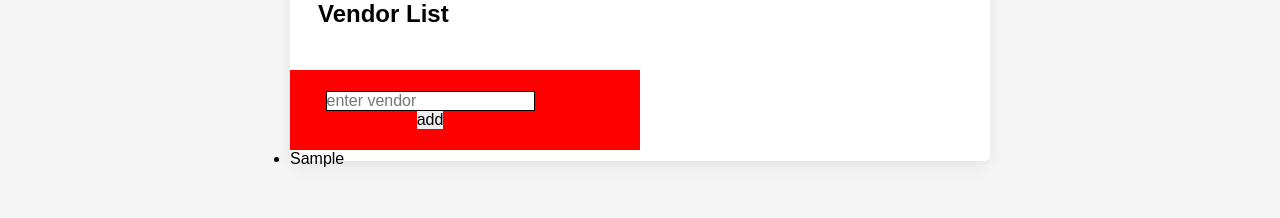
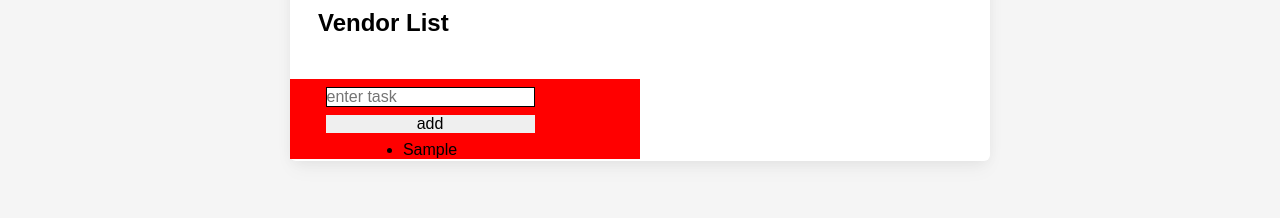
Before and after one commit to wedding-plnr/plnr-ui, a React (Create React App) app: page /create in a window 1280 px wide. Both pictures are taken after typing "Sample" into the empty fields and a click on the button "add". Shown: the part 389-607 px from the top of the page. Built offline with nearby package versions, Linux system fonts and the light colour scheme.

Commit message:
added ability to delete vendors

```diff
--- a/src/components/VendorItems.jsx
+++ b/src/components/VendorItems.jsx
@@ -1,13 +1,27 @@
 import React, { Component } from "react";
+// import FlipMove from 'react-flip-move';
 
 class VendorItems extends Component {
+  constructor(props) {
+    super(props);
+    this.createTasks = this.createTasks.bind(this);
+  }
+
+  delete(key) {
+    this.props.delete(key);
+  }
+
   createTasks(item) {
-    return <li key={item.key}>{item.text}</li>;
+    return (
+      <li onClick={() => this.delete(item.key)} key={item.key}>
+        {item.text}
+      </li>
+    );
   }
 
   render() {
-    const vendorEntries = this.props.entries;
-    const listItems = vendorEntries.map(this.createTasks);
+    var vendorEntries = this.props.entries;
+    var listItems = vendorEntries.map(this.createTasks);
 
     return <ul className="theList">{listItems}</ul>;
   }
--- a/src/components/VendorList.jsx
+++ b/src/components/VendorList.jsx
@@ -1,7 +1,6 @@
 import React, { Component } from "react";
-// import { Form } from "formik";
-import "./css/VendorList.css";
 import VendorItems from "./VendorItems";
+import './css/VendorsList.css'
 
 class VendorList extends Component {
   constructor(props) {
@@ -12,42 +11,49 @@ class VendorList extends Component {
     };
 
     this.addItem = this.addItem.bind(this);
+    this.deleteItem = this.deleteItem.bind(this);
   }
 
   addItem(e) {
+    var itemArray = this.state.items;
+
     if (this._inputElement.value !== "") {
-      let newItem = {
+      itemArray.unshift({
         text: this._inputElement.value,
         key: Date.now(),
-      };
+      });
 
-      this.setState((prevState) => {
-        return {
-          items: prevState.items.concat(newItem),
-        };
+      this.setState({
+        items: itemArray,
       });
 
       this._inputElement.value = "";
     }
+    console.log(itemArray);
+    e.preventDefault();
+  }
 
-    console.log(this.state.items);
+  deleteItem(key) {
+    var filteredItems = this.state.items.filter(function (item) {
+      return item.key !== key;
+    });
 
-    e.preventDefault();
+    this.setState({
+      items: filteredItems,
+    });
   }
 
   render() {
     return (
       <div className="vendorListMain">
-        <div className="header">
-          <form className="vendorList" onSubmit={this.addItem}>
+          <form onSubmit={this.addItem}>
             <input
               ref={(a) => (this._inputElement = a)}
-              placeholder="enter vendor"
+              placeholder="enter task"
             ></input>
             <button type="submit">add</button>
           </form>
-        <VendorItems entries={this.state.items} />
-        </div>
+        <VendorItems entries={this.state.items} delete={this.deleteItem} />
       </div>
     );
   }
--- a/src/components/css/VendorList.css
+++ /dev/null
@@ -1,11 +0,0 @@
-.vendorList {
-    /* background-color: red; */
-    display: flex;
-    flex-direction: column;
-    justify-content: center;
-    align-items: center;
-    padding-right: 70px;
-    height: 80px;
-    width: 50%;
-    background-color: red;
-}
--- /dev/null
+++ b/src/components/css/VendorsList.css
@@ -0,0 +1,19 @@
+* {
+  box-sizing: border-box;
+  margin: 0;
+  padding: 0;
+  font-family: "PT Sans", sans-serif;
+}
+@media screen and (min-width: 380px) {
+  .vendorListMain{
+
+    background-color: red;
+    display: flex;
+    flex-direction: column;
+    justify-content: center;
+    align-items: center;
+    padding-right: 70px;
+    height: 80px;
+    width: 50%;
+  }
+}
```
